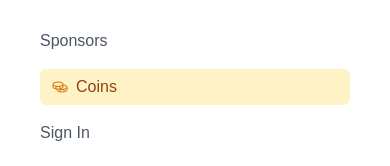
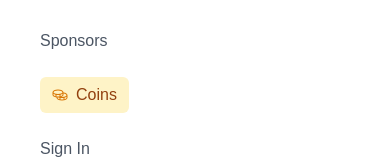
Before and after one commit to Chen-Steve/Lanry, a Next.js app: page /novels/1/chapters/1 in a window 390 px wide. Both pictures are taken after a click on the button 338 px from the left and 48 px from the top of the page. Shown: the part 170-336 px from the top of the page. Built offline with nearby package versions, Linux system fonts and the light colour scheme; no server answers; the database is empty.

Commit message:
lyaout fix with the coin highlight

```diff
--- a/src/app/novels/[id]/chapters/[chapterId]/page.tsx
+++ b/src/app/novels/[id]/chapters/[chapterId]/page.tsx
@@ -308,7 +308,7 @@ export default function ChapterPage({ params }: { params: { id: string; chapterI
   }
 
   return (
-    <div className="max-w-4xl mx-auto px-4 py-4 md:py-8">
+    <div className="max-w-5xl mx-auto px-4 py-4 md:py-8">
       <ChapterHeader
         novelId={novelId}
         novelTitle={chapter.novel.title}
--- a/src/components/Header.tsx
+++ b/src/components/Header.tsx
@@ -360,16 +360,18 @@ const Header = () => {
                 <li>
                   <Link
                     href="/coins"
-                    className="block px-3 py-1.5 bg-amber-100 text-amber-800 hover:bg-amber-200 transition-colors flex items-center gap-2 mx-2 rounded-md"
+                    className="block px-2 py-2 text-gray-600"
                     onClick={() => setIsMenuOpen(false)}
                   >
+                    <span className="inline-flex items-center gap-2 bg-amber-100 text-amber-800 hover:bg-amber-200 transition-colors px-3 py-1.5 rounded-md">
                       <Icon icon="ph:coins" className="text-amber-600" />
                       <span>Coins</span>
                       {userProfile && (
-                      <span className="bg-amber-200 px-2 py-0.5 rounded-md text-sm">
+                        <span className="rounded-md text-sm">
                           {userProfile.coins || 0}
                         </span>
                       )}
+                    </span>
                   </Link>
                 </li>
                 <li>
```
Lines whose indentation alone changed are shown as unchanged.
